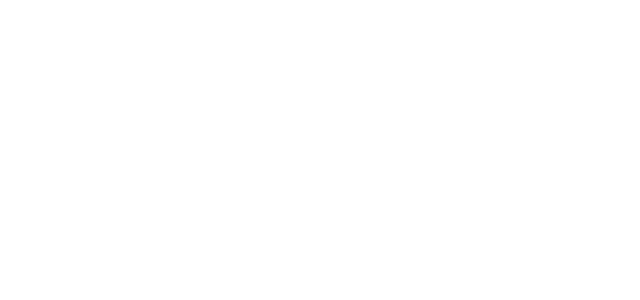
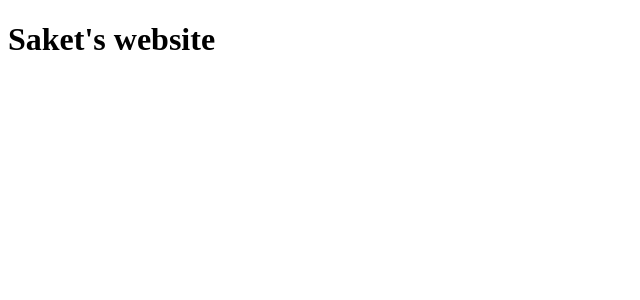
Before and after one commit to SaketramDurbha/saket, an Angular app: page / in a window 1280 px wide. Shown: the top 300 px of the page, without its empty margins (0-640 px from the left). Built offline with nearby package versions, Linux system fonts and the light colour scheme.

Commit message:
add website title

```diff
--- a/src/app/components/app/app.component.html
+++ b/src/app/components/app/app.component.html
@@ -1 +1,3 @@
+<h1>Saket's website</h1>
+
 <router-outlet></router-outlet>
```
